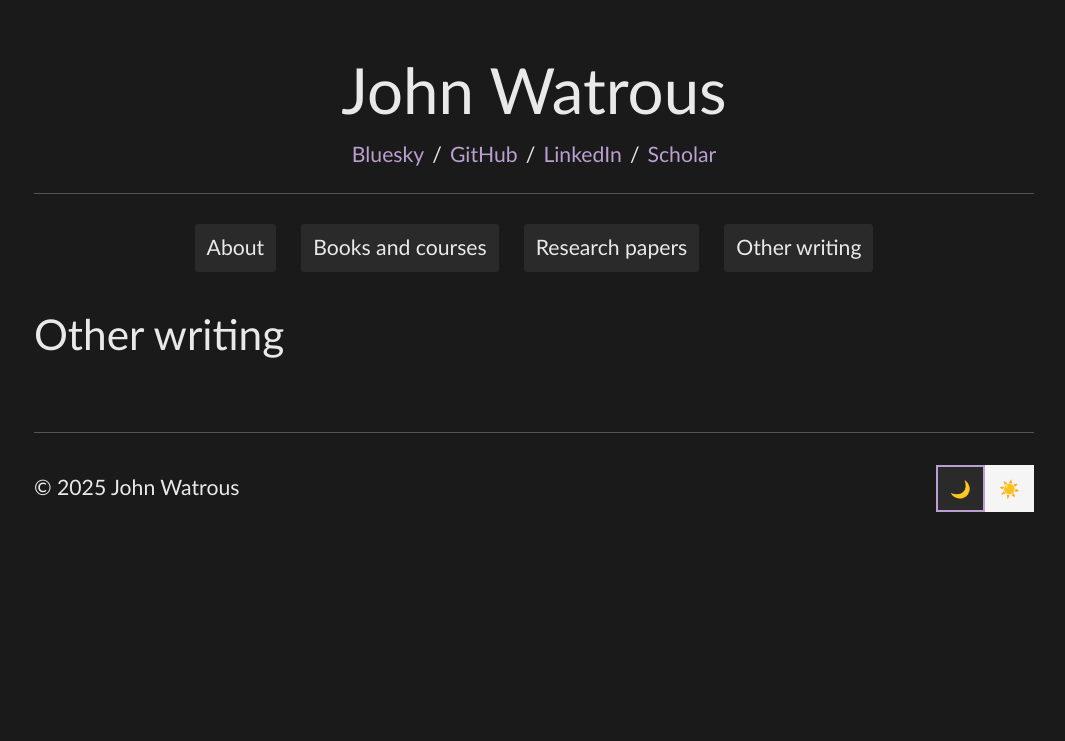
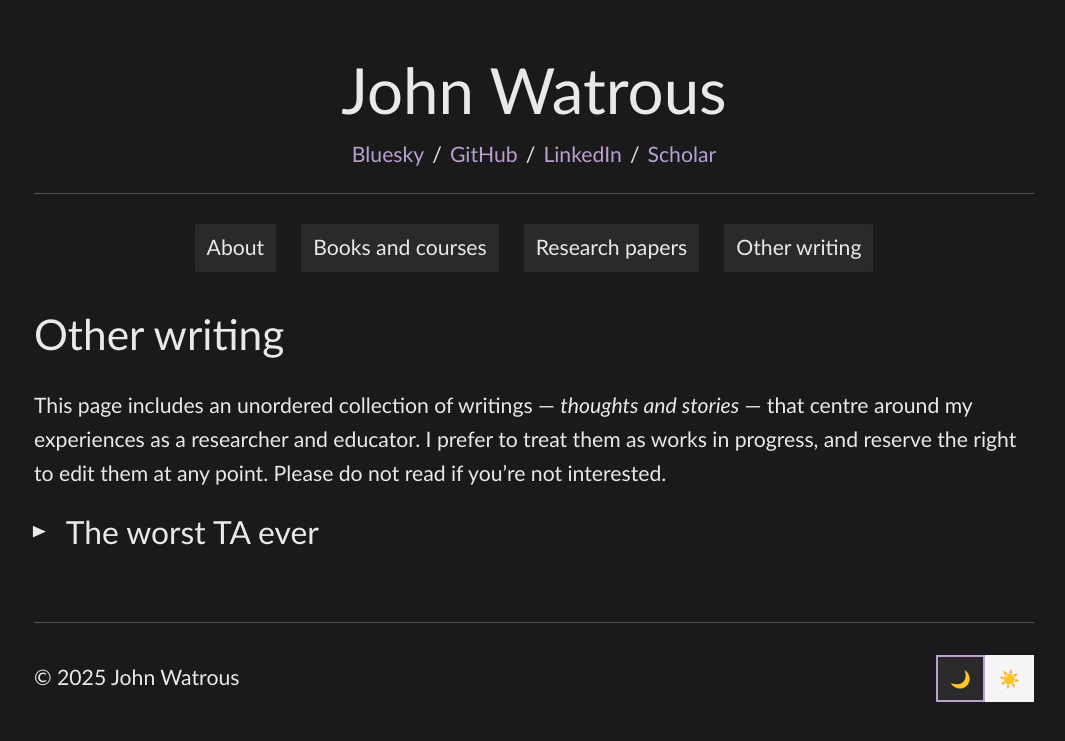
Before and after one commit to jhwatrous/jhwatrous.github.io, a Jekyll site: the page built from other-writing.md, in a window 1280 px wide. Shown: the top 741 px of the page, without its empty margins (106-1171 px from the left). Built offline with Jekyll 4.4.1, drawn with Linux system fonts in a browser that asks for light colours.

Commit message:
Adding first writing

```diff
--- a/other-writing.md
+++ b/other-writing.md
@@ -4,3 +4,37 @@
 ---
 
 # Other writing
+
+This page includes an unordered collection of writings — *thoughts and stories* — that centre around my experiences as a researcher and educator. I prefer to treat them as works in progress, and reserve the right to edit them at any point. Please do not read if you're not interested.
+
+{% comment %}
+
+---
+
+{% capture writing-key %}
+
+{% endcapture %}
+
+{% include collapsible.html title="" content=writing-key %}
+
+---
+
+{% endcomment %}
+
+{% capture worst-TA %}
+
+In my first semester as a graduate student, I taught introductory programming to around 25 undergraduates. This was just one of many, many sections of the same course. The hundreds of students enrolled were divvied up into small sections, and those sections were assigned to graduate student teaching assistants, many of whom (like me) had little or no teaching experience. I guess the reasoning was that if one section didn't go well, only a small fraction of students would be affected. There was a weekly session for first-time teaching assistants, to provide guidance, discuss the curriculum, and so on — but it obviously wasn't enough for me.
+
+I performed abysmally. I didn't take it seriously and didn't particularly enjoy it — I wanted to be doing research instead. I remember uttering “I hate teaching” in class. Among other unforgivable transgressions, I provided an input set to a coding assignment that had a bug — I’d not even bothered to test it. How much frustration did that cause, I wonder?
+
+I paid the price on the instructor evaluation at the end of the course, scoring at the very bottom of my entire department. I knew this because those scores were made public, including the names of the instructors. Everyone in my department would have looked at the bottom of the list and seen my name, like a car accident they weren't involved in. “John is the worst TA I’ve ever had,” one student wrote. I don’t know why, but those evaluations were a huge shock at the time. Somehow I hadn’t realized that I was so bad.
+
+So I begged for another shot, and was offered an 8am class the next semester to make amends. I believe I did, at least to a new batch of students. I took it seriously, worked hard, and kept the perspective of the students in mind and treated them with respect. I doubled my evaluation scores — and I also found that I actually enjoyed teaching.
+
+I think of this experience as being formative. When I was a professor, I put a lot of work into being a good instructor, and have no doubt that this experience was a part of what motivated that. I always tried to put myself in the shoes of my students and never asked them to do something I hadn't done myself to completion. I didn't hide the day before the final exam, I held "all day" office hours from 9 to 5 instead — those were unusually fun office hours in my memory. At some point I decided that would memorize the name of every student in my classes. I spent the hours proctoring exams by going from one student to the next in turn, reciting their names in my head. One year there was a student missing at the final exam, and although it took me a little while, I was able to figure out in my head who wasn't there. Anyway, the point is that I straightened myself out. I even received an award one year for outstanding teaching from my faculty — one of the few professional honors I've received and certainly the one that's most meaningful to me personally.
+
+But I'll never get that first class back. And to those that took that class with me, all I can say is that I am truly sorry.
+
+{% endcapture %}
+
+{% include collapsible.html title="The worst TA ever" content=worst-TA %}
```
